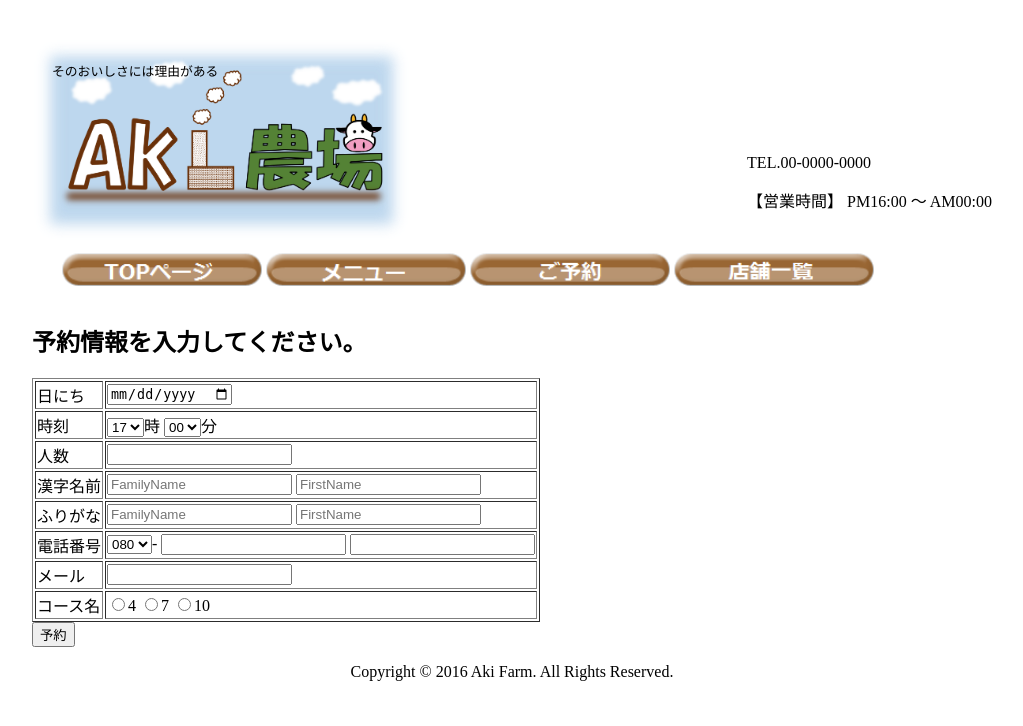
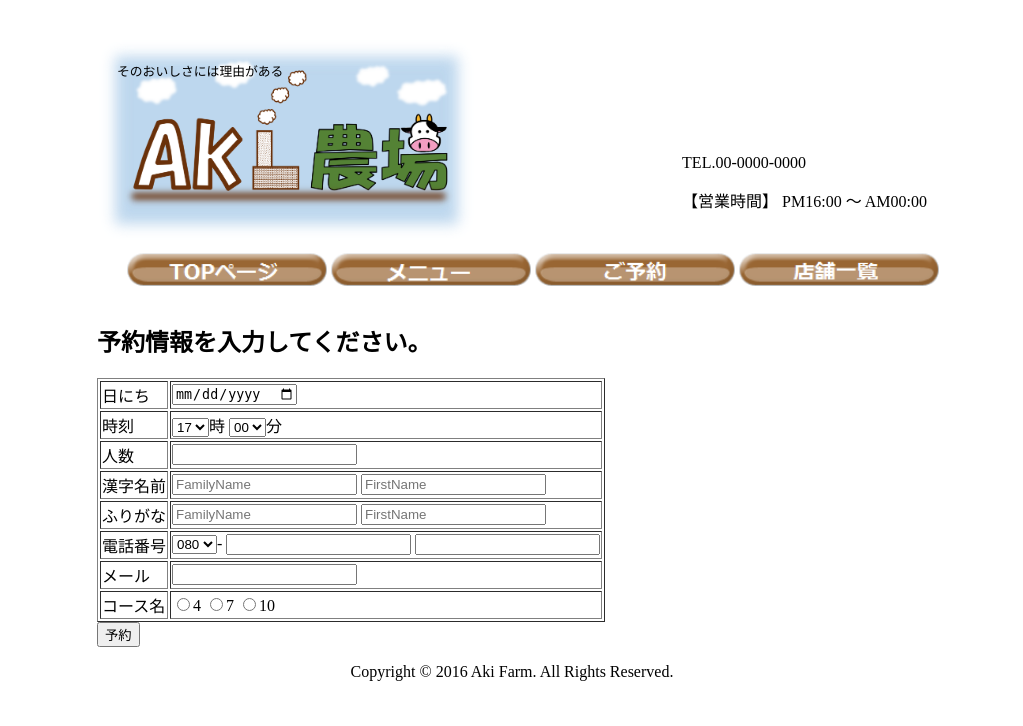
Before and after one commit to hanaclover/aki_farm, a PHP site: page /Reserved.php in a window 1280 px wide. Shown: the top 726 px of the page, without its empty margins (128-1151 px from the left). Run offline with PHP 8.4, Linux system fonts and the light colour scheme.

Commit message:
html combine

```diff
--- a/css/style.css
+++ b/css/style.css
@@ -4,7 +4,7 @@ body {
 /*bodyタグ直下に配置し、全体の枠組みを決定する*/
 #wrapper {
     /*全体の外観*/
-    width: 960px;
+    width: 830px;
     font-family: "メイリオ";
     margin: 0 auto;
     /*中の要素とボーダーを離す*/
```
